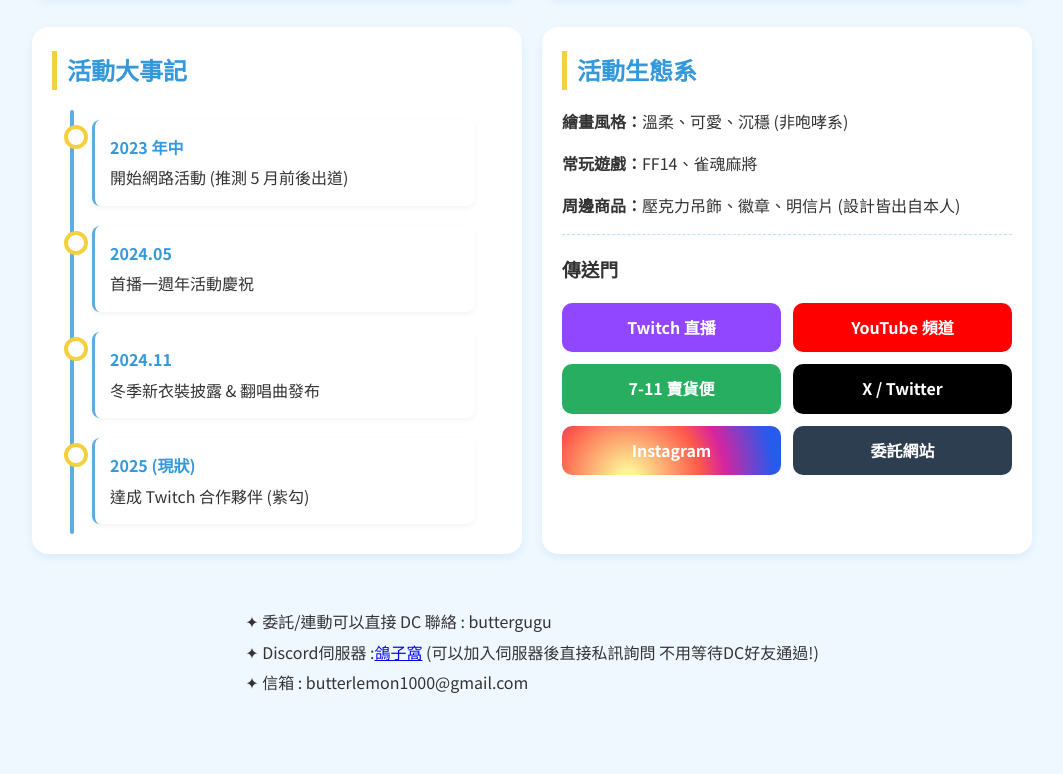
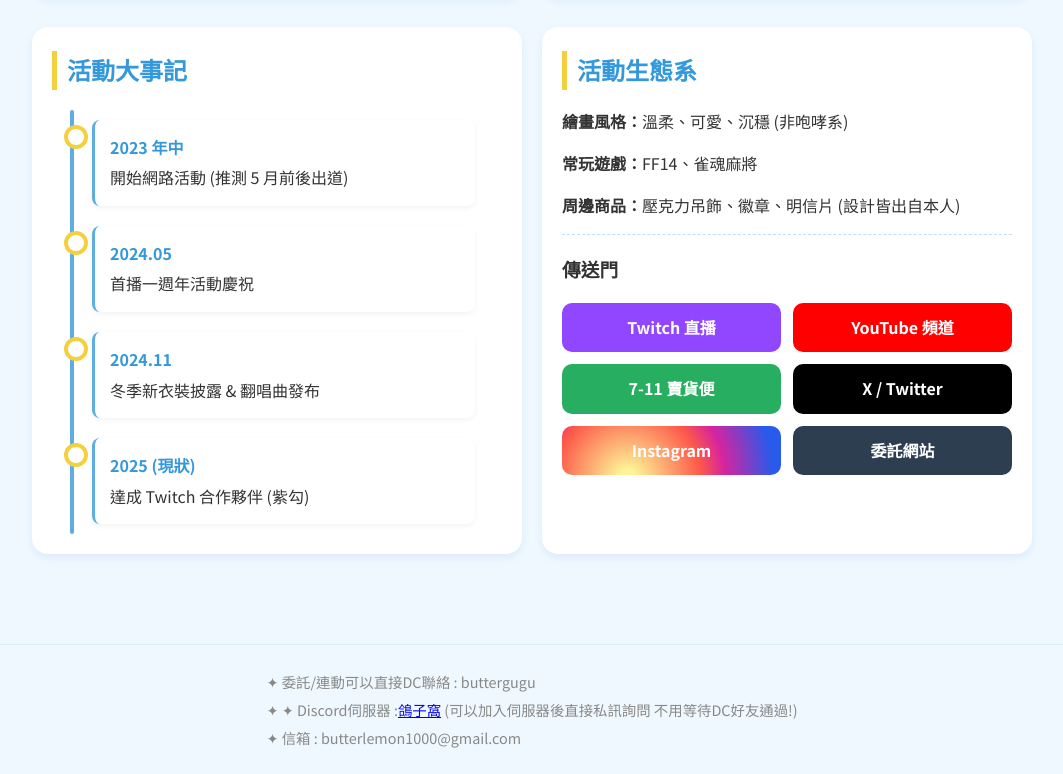
Before and after one commit to dailyct/buttergugu100, a plain HTML site: page index.html in a window 1280 px wide. Shown: the part 655-1429 px from the top of the page, without its empty margins (108-1171 px from the left). Before the commit the page ends 1356 px from the top, so only its background shows below. Drawn offline with nearby package versions, Linux system fonts and the light colour scheme.

Commit message:
Update index.html

```diff
--- a/index.html
+++ b/index.html
@@ -321,13 +321,15 @@
         </div>
     </div>
 
-    <div style="display: flex; justify-content: center;">
-        <div style="text-align: left;">
-            <p style="margin: 5px 0;">✦ 委託/連動可以直接 DC 聯絡 : buttergugu</p>
-            <p style="margin: 5px 0;">✦ Discord伺服器 :<a href="https://discord.gg/RTed4w9Tu8" target="_blank">鴿子窩</a> (可以加入伺服器後直接私訊詢問 不用等待DC好友通過!)</p>
+    <footer>
+        <div style="display: inline-block; text-align: left;">
+
+            <p style="margin: 5px 0;">✦ 委託/連動可以直接DC聯絡 : buttergugu</p>
+            <p style="margin: 5px 0;">✦ ✦ Discord伺服器 :<a href="https://discord.gg/RTed4w9Tu8" target="_blank">鴿子窩</a> (可以加入伺服器後直接私訊詢問 不用等待DC好友通過!)</p>
             <p style="margin: 5px 0;">✦ 信箱 : butterlemon1000@gmail.com</p>
+
         </div>
-    </div>
+    </footer>
 
     <script>
         // 設定圖表數據
```
